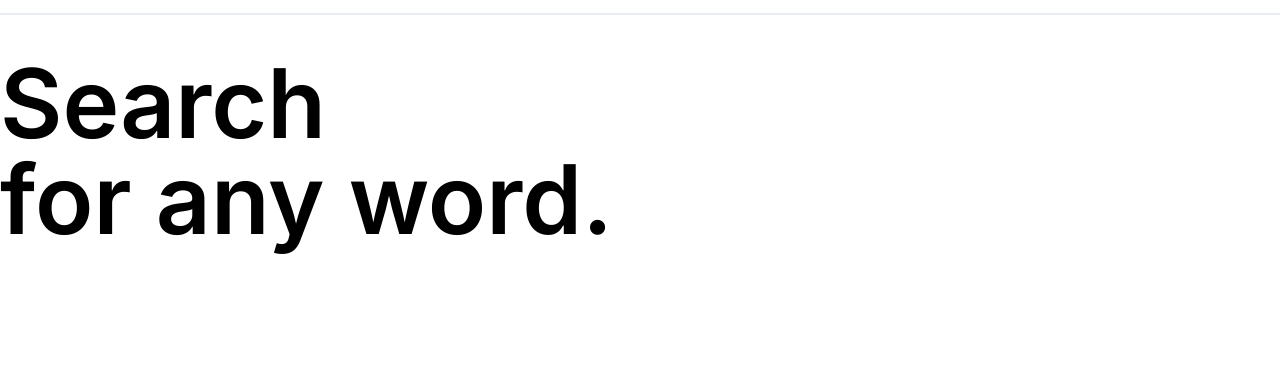
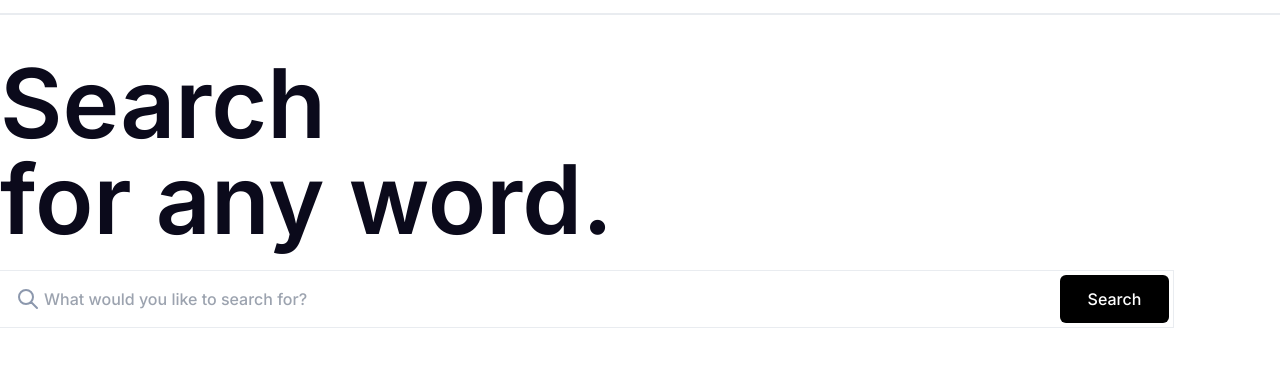
Before and after one commit to Riri202/wordlens, a plain HTML site: page src/index.html in a window 1280 px wide. Shown: the part 56-422 px from the top of the page. Drawn offline with Linux system fonts and the light colour scheme.

Commit message:
ft: create word input section

```diff
--- a/src/index.html
+++ b/src/index.html
@@ -13,7 +13,7 @@
 
 </head>
 <body>
-    <nav class="flex justify-between items-center py-4 border-b-2 border-b-nav_border w-full">
+    <nav class="flex justify-between items-center py-4 border-b-2 border-b-border w-full">
         <div class="pl-16 flex flex-col">
             <img src="/src/assets/border_top.png" alt="border_top">
             <p class="font-['Roboto'] text-2xl tracking-wide">Wordlens</p>
@@ -21,13 +21,34 @@
         <img src="/src/assets/gear_icon.png" alt="gear_icon" class="pr-16">
     </nav>
 
-    <div class="container mx-auto my-10">
+    <div class="container my-10 mx-auto flex flex-col justify-center ">
         <header>
-            <h1 class="text-8xl font-semibold">Search <br> for any word.</h1>
+            <h1 class="text-8xl font-semibold text-darkblue w-3/5 ">Search <br> for any word.</h1>
         </header>
-        <form>
-            <input type="text" name="word_search" id="word placeholder='What would you like to search for?' ">
-        </form>
+
+        <!-- Search input area -->
+        <div class="mt-6">
+            <form action="">
+                <div class="relative flex items-center text-grey focus-within:text-black w-11/12 ring-1 ring-border focus-within:ring-black px-1 py-1">
+                    <svg xmlns="http://www.w3.org/2000/svg" class="h-6 w-6 absolute ml-3 " fill="none" viewBox="0 0 24 24" stroke="currentColor">
+                        <path stroke-linecap="round" stroke-linejoin="round" stroke-width="2" d="M21 21l-6-6m2-5a7 7 0 11-14 0 7 7 0 0114 0z" />
+                      </svg>
+
+                    <input
+                        type="text"
+                        name="word" id="word"
+                        placeholder="What would you like to search for?"
+                        class="flex grow pr-3 pl-10 outline-none"
+                    >
+                    <button class="bg-black py-3 px-7 rounded-md ">
+                        <p class="text-white">Search</p>
+                    </button>
+                </div>
+            </form>
+        </div>
+
+       <!-- Result display area -->
+
 
     </div>
 
--- a/tailwind.config.js
+++ b/tailwind.config.js
@@ -4,9 +4,10 @@ module.exports = {
     colors: {
       'darkblue': '#0B0A1B',
       'black': '#000000',
-      'nav_border': '#E9ECF0',
+      'border': '#E9ECF0',
       'grey': '#8C98AD',
-      'lightblue' : '#91A2CB'
+      'lightblue' : '#91A2CB',
+      'white': '#ffffff'
 
     },
     fontFamily: {
```
Also changed, not shown: dist/output.css.
